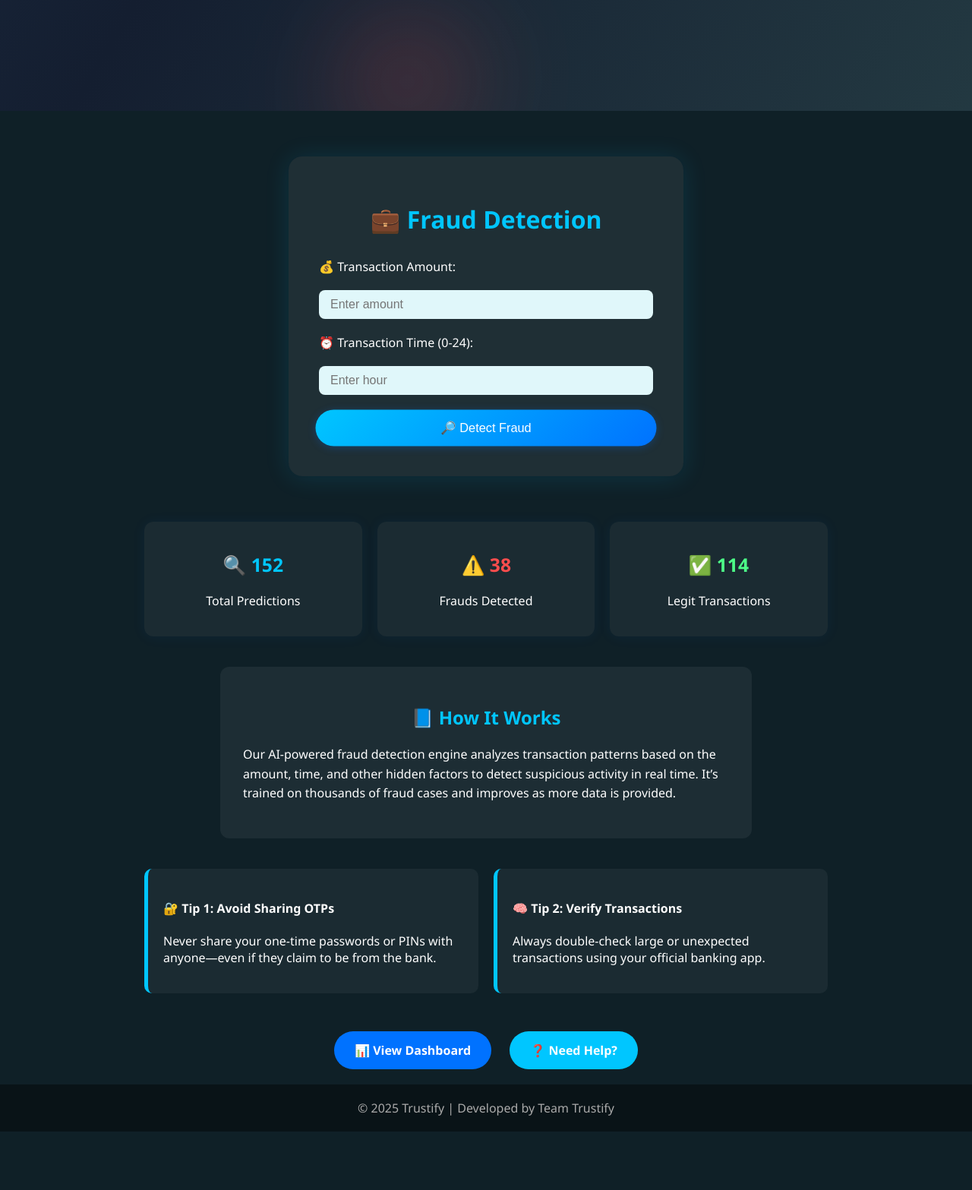
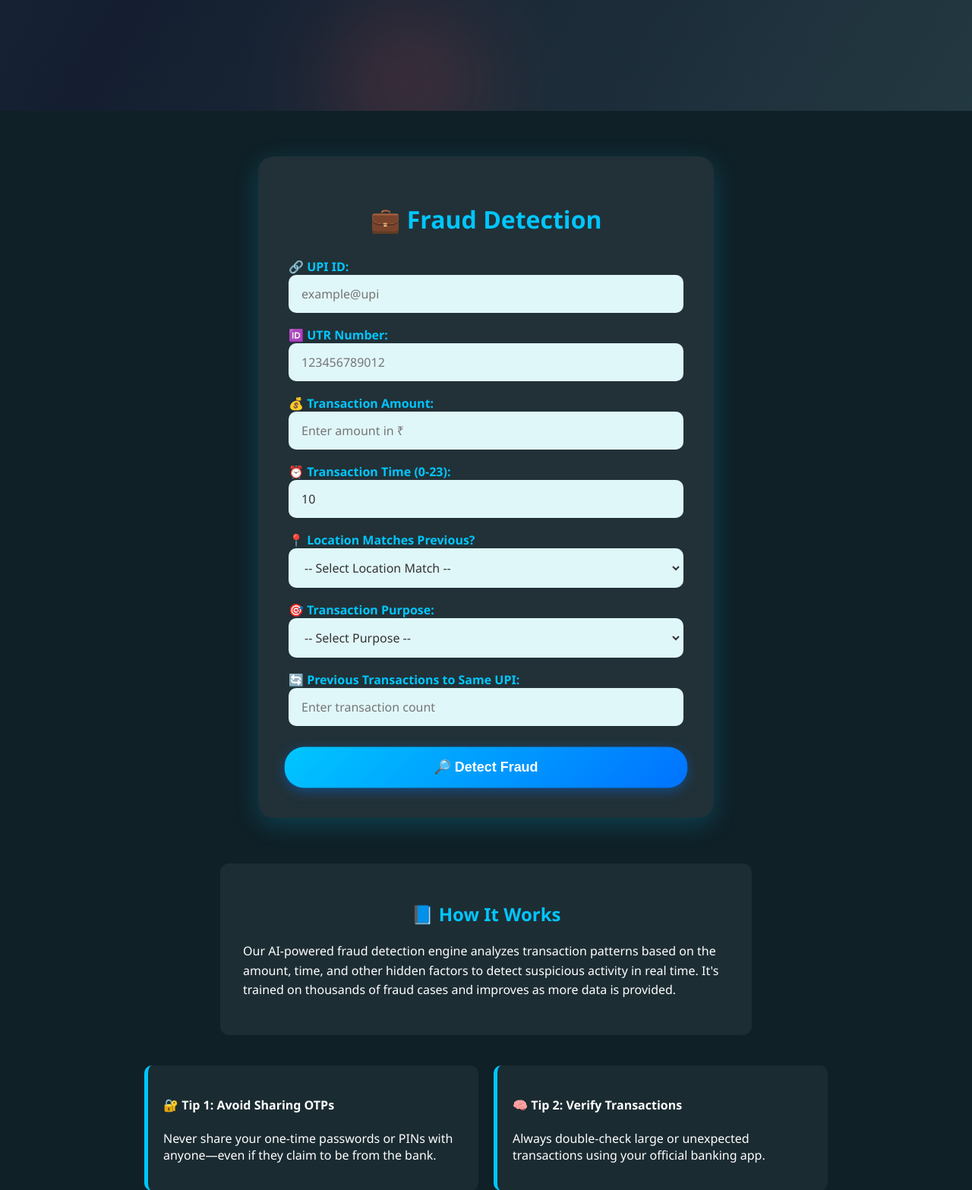
Before and after one commit to ayanshaikh29/trustify-Fraud-detection-system, a Flask app: page /predict in a window 1280 px wide. Shown: the part 654-2221 px from the top of the page at 76% size. Before the commit the page ends 2144 px from the top, so only its background shows below. Run offline with Flask 3, Linux system fonts and the light colour scheme; the visitor is signed in with stand-in values (Sample User, id 1); data comes from the database, SQL or seed files in the repository; data that the repository does not hold is empty; parts of the project's set-up code (start-up, migrations or seed data) failed here and were passed over.

Commit message:
Update predict.html

```diff
--- a/templates/predict.html
+++ b/templates/predict.html
@@ -48,36 +48,55 @@
 
     .section-animated { animation: fadeIn 1.5s ease; }
 
-    input[type="number"], label, button { transition: all 0.3s ease; }
-    input[type="number"] {
-      padding: 10px 15px;
-      border: none;
-      border-radius: 8px;
+    /* Updated form input and select styling */
+    input[type="number"], input[type="text"], select, label, button {
+      transition: all 0.3s ease;
+    }
+
+    input[type="number"], input[type="text"], select {
+      padding: 12px 15px;
+      border: 2px solid transparent;
+      border-radius: 10px;
       background: #e0f7fa;
       color: #333;
       font-size: 1rem;
       width: 100%;
+      font-family: inherit;
     }
-    input[type="number"]:focus {
+
+    input[type="number"]:focus, input[type="text"]:focus, select:focus {
       outline: none;
       background: #b2ebf2;
+      border-color: var(--primary);
       transform: scale(1.02);
+      box-shadow: 0 0 10px rgba(0, 198, 255, 0.3);
     }
+
+    label {
+      font-weight: 600;
+      color: var(--primary);
+      margin-bottom: 5px;
+      font-size: 1rem;
+    }
+
     button {
-      padding: 14px;
+      padding: 16px 24px;
       background: linear-gradient(135deg, var(--primary), var(--secondary));
       color: white;
-      font-size: 1rem;
+      font-size: 1.1rem;
+      font-weight: bold;
       border: none;
       border-radius: 25px;
       cursor: pointer;
       animation: pulse 3s infinite;
-      box-shadow: 0 2px 10px #0072ff40;
+      box-shadow: 0 4px 15px rgba(0, 114, 255, 0.4);
+      margin-top: 10px;
     }
+
     button:hover, button:focus {
       background: linear-gradient(135deg, var(--secondary), var(--primary));
-      transform: scale(1.07);
-      box-shadow: 0 0 24px 4px var(--primary);
+      transform: scale(1.05);
+      box-shadow: 0 0 25px rgba(0, 198, 255, 0.6);
       animation: none;
     }
 
@@ -106,7 +125,7 @@
       flex-wrap: wrap;
     }
 
-    /* ----- HERO SECTION WITH ANIMATED EFFECT ----- */
+    /* Hero Section */
     .hero {
       height: 90vh;
       min-height: 520px;
@@ -120,7 +139,6 @@
       overflow: hidden;
       padding: 0 20px;
       z-index: 1;
-      /* Animated gradient overlay */
       background-size: 180% 180%;
       animation: heroBGMove 9s ease-in-out infinite alternate;
     }
@@ -129,7 +147,6 @@
       100% { background-position: 100% 40%; }
     }
 
-    /* Hero SHADE animated blobs ("render style" effect) */
     .hero-bg-blur {
       position: absolute;
       border-radius: 50%;
@@ -218,19 +235,31 @@
       box-shadow: 0 8px 36px 0 var(--primary);
     }
 
-    /* Rest of site... (trim for brevity in this section) */
+    /* Form Container */
     .form-container {
-      max-width: 520px;
+      max-width: 600px;
       margin: 60px auto;
       padding: 40px;
-      background: rgba(255,255,255,0.065);
-      border-radius: 18px;
-      box-shadow: 0 2px 32px 0 #00c6ff22, 0 1px 3px #0001;
+      background: rgba(255,255,255,0.08);
+      border-radius: 20px;
+      box-shadow: 0 8px 32px rgba(0, 198, 255, 0.2);
+      backdrop-filter: blur(10px);
     }
     .form-container:hover {
-      box-shadow: 0 0 42px 6px #00c6ffaa, 0 1px 30px #0072ff60;
-      transform: translateY(-3px) scale(1.017);
-      animation: pulse 0.6s;
+      box-shadow: 0 12px 40px rgba(0, 198, 255, 0.4);
+      transform: translateY(-2px);
+    }
+
+    /* Result Box Styling */
+    .result-box {
+      margin-top: 25px;
+      padding: 20px;
+      border-radius: 12px;
+      text-align: center;
+      font-weight: bold;
+      font-size: 1.1rem;
+      animation: pulse 2s infinite;
+      border: 2px solid transparent;
     }
 
     .stat-box {
@@ -287,19 +316,20 @@
       border: 2px solid var(--primary);
       transform: scale(1.09) translateY(-2px);
     }
+
     @media (max-width: 800px) {
-      .hero-content h1 {font-size: 2.22rem;}
-      .hero { height: 48vh; min-height: 340px;}
+      .hero-content h1 {font-size: 2.5rem;}
+      .hero { height: 60vh; min-height: 400px;}
+      .form-container { margin: 40px 20px; padding: 30px 25px;}
     }
     @media (max-width: 600px) {
       .navbar nav {
         flex-direction: column;
         align-items: flex-end;
       }
-      .form-container { margin: 80px auto; }
-      .section-animated { padding-left: 4vw; padding-right: 4vw;}
-      .hero-content h1 {font-size: 1.5rem;}
-      .hero { height: 40vh; min-height: 260px;}
+      .form-container { margin: 30px 15px; padding: 25px 20px;}
+      .hero-content h1 {font-size: 2rem;}
+      .hero { height: 50vh; min-height: 300px;}
     }
   </style>
 </head>
@@ -314,13 +344,11 @@
       <a href="/history">History</a>
       <a href="/about">About</a>
       <a href="/login">Login</a>
-
     </nav>
   </div>
 
-  <!-- Hero Section with Animated BG -->
+  <!-- Hero Section -->
   <section class="hero">
-    <!-- Render-style animated floating backgrounds -->
     <div class="hero-bg-blur blob1"></div>
     <div class="hero-bg-blur blob2"></div>
     <div class="hero-bg-blur blob3"></div>
@@ -330,42 +358,90 @@
       <a href="#predict-form" class="hero-button">Start Predicting</a>
     </div>
   </section>
+ <!-- PREDICTION FORM (fixed for value persistence) -->
+  <div class="form-container section-animated" id="predict-form">
+    <h1 style="text-align: center; color: var(--primary); margin-bottom: 30px;">💼 Fraud Detection</h1>
+    <form method="post" novalidate style="display: flex; flex-direction: column; gap: 18px;">
 
-  <!-- Prediction Form -->
-  <div class="form-container section-animated" id="predict-form">
-    <h1 style="text-align: center; color: var(--primary);">💼 Fraud Detection</h1>
-    <form method="post" novalidate style="display: flex; flex-direction: column; gap: 20px; margin-top: 30px;">
-      <label for="amount">💰 Transaction Amount:</label>
-      <input type="number" min="0.01" step="0.01" id="amount" name="amount" required placeholder="Enter amount">
-      <label for="time">⏰ Transaction Time (0-24):</label>
-      <input type="number" min="0" max="24" step="0.01" id="time" name="time" required placeholder="Enter hour">
+      <!-- UPI ID -->
+      <div>
+        <label for="upi_id">🔗 UPI ID:</label>
+        <input type="text" id="upi_id" name="upi_id" required placeholder="example@upi" autocomplete="off"
+               value="{{ form_data.upi_id }}">
+      </div>
+
+      <!-- UTR Number -->
+      <div>
+        <label for="utr">🆔 UTR Number:</label>
+        <input type="text" id="utr" name="utr" required placeholder="123456789012" autocomplete="off"
+               value="{{ form_data.utr }}">
+      </div>
+
+      <!-- Amount -->
+      <div>
+        <label for="amount">💰 Transaction Amount:</label>
+        <input type="number" min="0.01" step="0.01" id="amount" name="amount" required placeholder="Enter amount in ₹"
+               value="{{ form_data.amount }}">
+      </div>
+
+      <!-- Time -->
+      <div>
+        <label for="hour">⏰ Transaction Time (0-23):</label>
+        <input type="number" min="0" max="23" step="1" id="hour" name="hour" required placeholder="Enter hour (24h format)"
+               value="{{ form_data.hour }}">
+      </div>
+
+      <!-- Location Match -->
+      <div>
+        <label for="location_match">📍 Location Matches Previous?</label>
+        <select id="location_match" name="location_match" required>
+          <option value="">-- Select Location Match --</option>
+          <option value="1" {% if form_data.location_match|string == "1" %}selected{% endif %}>Yes (Same Location)</option>
+          <option value="0" {% if form_data.location_match|string == "0" %}selected{% endif %}>No (Different Location)</option>
+        </select>
+      </div>
+
+      <!-- Purpose -->
+      <div>
+        <label for="purpose">🎯 Transaction Purpose:</label>
+        <select id="purpose" name="purpose" required>
+          <option value="" {% if not form_data.purpose %}selected{% endif %}>-- Select Purpose --</option>
+          <option value="Shopping" {% if form_data.purpose == 'Shopping' %}selected{% endif %}>Shopping</option>
+          <option value="Recharge" {% if form_data.purpose == 'Recharge' %}selected{% endif %}>Recharge</option>
+          <option value="Groceries" {% if form_data.purpose == 'Groceries' %}selected{% endif %}>Groceries</option>
+          <option value="Bill Payment" {% if form_data.purpose == 'Bill Payment' %}selected{% endif %}>Bill Payment</option>
+          <option value="Donation" {% if form_data.purpose == 'Donation' %}selected{% endif %}>Donation</option>
+          <option value="Reward" {% if form_data.purpose == 'Reward' %}selected{% endif %}>Reward</option>
+          <option value="Lottery" {% if form_data.purpose == 'Lottery' %}selected{% endif %}>Lottery</option>
+          <option value="Other" {% if form_data.purpose == 'Other' %}selected{% endif %}>Other</option>
+        </select>
+      </div>
+
+      <!-- Frequency -->
+      <div>
+        <label for="frequency">🔄 Previous Transactions to Same UPI:</label>
+        <input type="number" min="0" step="1" id="frequency" name="frequency" required placeholder="Enter transaction count"
+               value="{{ form_data.frequency }}">
+      </div>
+
       <button type="submit">🔎 Detect Fraud</button>
     </form>
+
+    <!-- Result Display -->
     {% if result %}
       {% set color = '#ccc' %}
-      {% if 'Fraud' in result %} {% set color = '#ff4d4d' %}
-      {% elif 'Legitimate' in result %} {% set color = '#4dff88' %}
-      {% elif 'Error' in result %} {% set color = '#ffcc00' %} {% endif %}
-      <div style="margin-top: 30px; padding: 18px; border-radius: 12px; text-align: center; background-color: {{ color }}; color: black; animation: pulse 2s infinite;">
-        <strong style="font-size: 1.2rem;">{{ result }}</strong>
+      {% if 'Fraud' in result %}
+        {% set color = '#ff4d4d' %}
+      {% elif 'Legitimate' in result %}
+        {% set color = '#4dff88' %}
+      {% elif 'Error' in result %}
+        {% set color = '#ffcc00' %}
+      {% endif %}
+
+      <div class="result-box" style="background-color: {{ color }}; color: {{ '#000' if color != '#ccc' else '#fff' }};">
+        <div style="white-space: pre-line;">{{ result }}</div>
       </div>
     {% endif %}
-  </div>
-
-  <!-- Stats Section -->
-  <div class="section-animated" style="max-width: 900px; margin: 60px auto 30px; display: flex; justify-content: space-around; gap: 20px; flex-wrap: wrap;">
-    <div class="stat-box">
-      <h2 style="color:var(--primary); animation: pulse 2s infinite;">🔍 152</h2>
-      <p>Total Predictions</p>
-    </div>
-    <div class="stat-box">
-      <h2 style="color:var(--danger); animation: pulse 2s infinite;">⚠️ 38</h2>
-      <p>Frauds Detected</p>
-    </div>
-    <div class="stat-box">
-      <h2 style="color:var(--success); animation: pulse 2s infinite;">✅ 114</h2>
-      <p>Legit Transactions</p>
-    </div>
   </div>
 
   <!-- How It Works -->
@@ -373,7 +449,7 @@
     <h2 style="text-align:center; color:var(--primary);">📘 How It Works</h2>
     <p style="margin-top: 15px; line-height: 1.6;">
       Our AI-powered fraud detection engine analyzes transaction patterns based on the amount, time, and other hidden factors to detect suspicious activity in real time.
-      It’s trained on thousands of fraud cases and improves as more data is provided.
+      It's trained on thousands of fraud cases and improves as more data is provided.
     </p>
   </div>
 
```
